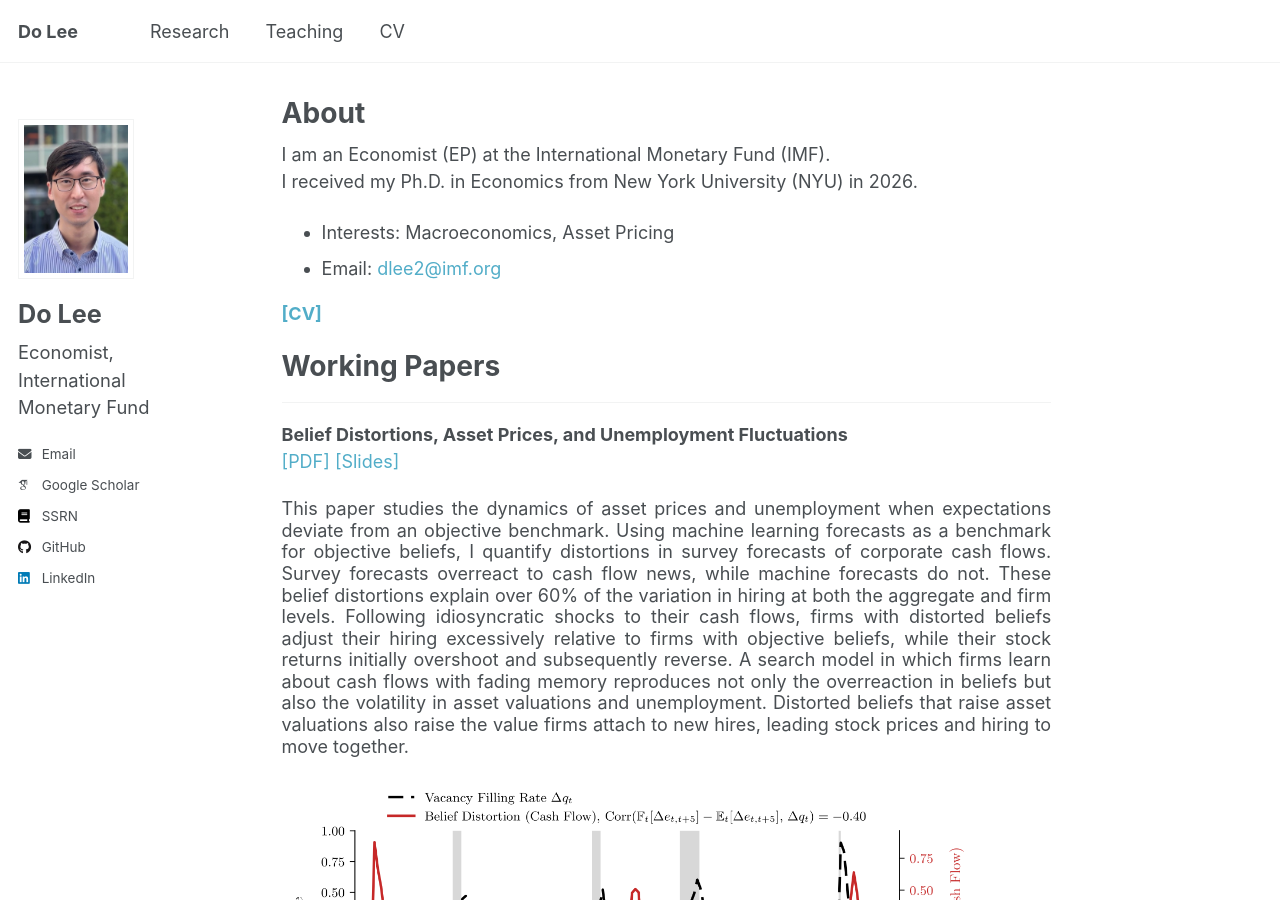
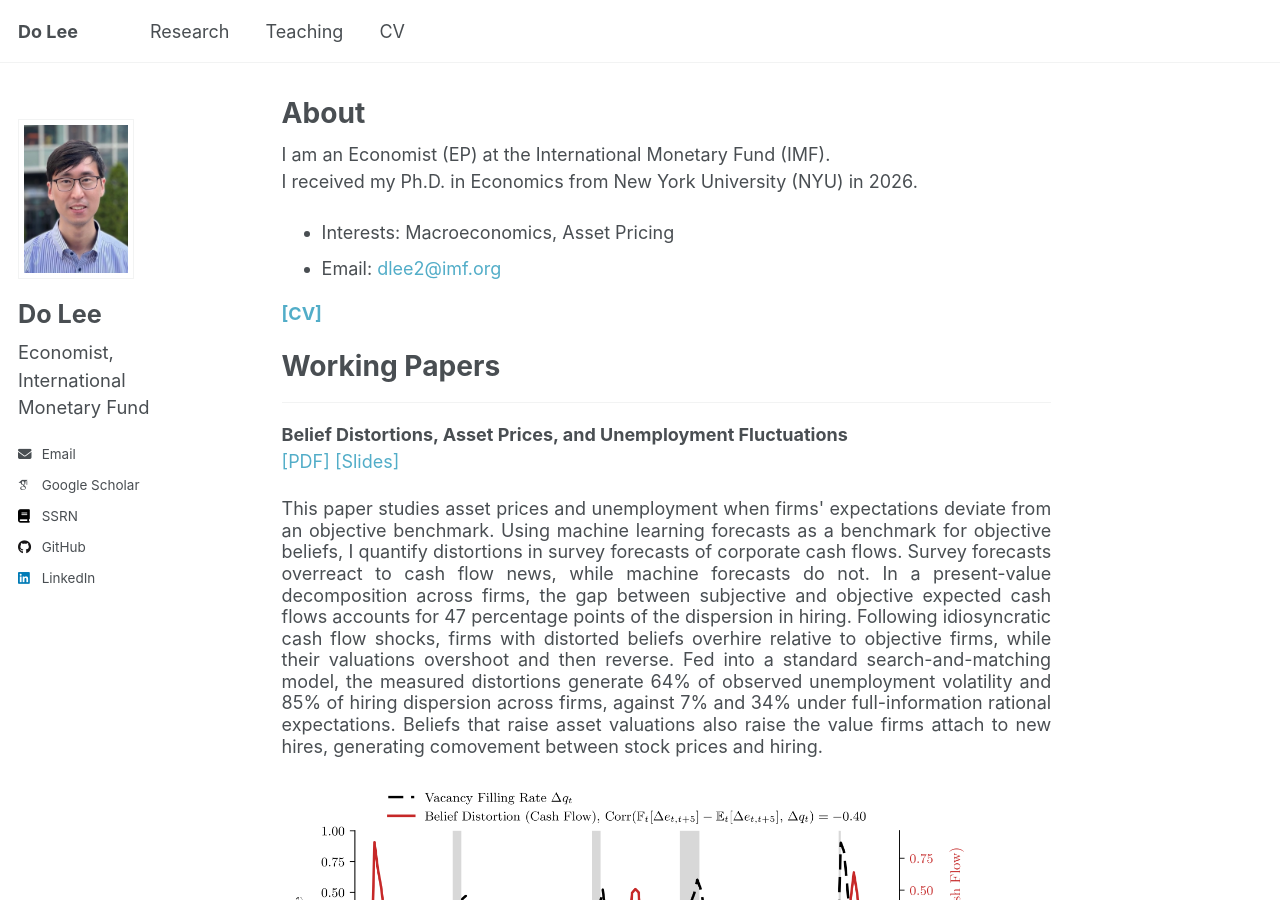
Before and after one commit to doqlee/doqlee.github.io, a Jekyll site: the page built from _pages/main.md, in a window 1280 px wide and 900 px high. Built offline with Jekyll 4.4.1, drawn with Linux system fonts in a browser that asks for light colours; some web fonts are replaced.

Commit message:
Post updated JMP draft and abstract
Co-Authored-By: Claude Opus 5.5 <noreply@anthropic.com>

```diff
--- a/_pages/main.md
+++ b/_pages/main.md
@@ -100,7 +100,7 @@ Working Papers
 **Belief Distortions, Asset Prices, and Unemployment Fluctuations** \
 [[PDF]](../files/belief_distortions_unemployment_fluctuations.pdf) [[Slides]](../files/slides.pdf)
 <div id="BDUF" style="text-align: justify; line-height: 1.2" >
-This paper studies the dynamics of asset prices and unemployment when expectations deviate from an objective benchmark. Using machine learning forecasts as a benchmark for objective beliefs, I quantify distortions in survey forecasts of corporate cash flows. Survey forecasts overreact to cash flow news, while machine forecasts do not. These belief distortions explain over 60% of the variation in hiring at both the aggregate and firm levels. Following idiosyncratic shocks to their cash flows, firms with distorted beliefs adjust their hiring excessively relative to firms with objective beliefs, while their stock returns initially overshoot and subsequently reverse. A search model in which firms learn about cash flows with fading memory reproduces not only the overreaction in beliefs but also the volatility in asset valuations and unemployment. Distorted beliefs that raise asset valuations also raise the value firms attach to new hires, leading stock prices and hiring to move together.
+This paper studies asset prices and unemployment when firms' expectations deviate from an objective benchmark. Using machine learning forecasts as a benchmark for objective beliefs, I quantify distortions in survey forecasts of corporate cash flows. Survey forecasts overreact to cash flow news, while machine forecasts do not. In a present-value decomposition across firms, the gap between subjective and objective expected cash flows accounts for 47 percentage points of the dispersion in hiring. Following idiosyncratic cash flow shocks, firms with distorted beliefs overhire relative to objective firms, while their valuations overshoot and then reverse. Fed into a standard search-and-matching model, the measured distortions generate 64% of observed unemployment volatility and 85% of hiring dispersion across firms, against 7% and 34% under full-information rational expectations. Beliefs that raise asset valuations also raise the value firms attach to new hires, generating comovement between stock prices and hiring.
 <br>
 <IMG src="../files/time_series_cycle_h20.png"  alt="BDUF" style="width:90%; height:auto;"/>
 </div>
```
Also changed, not shown: 1 other file.
